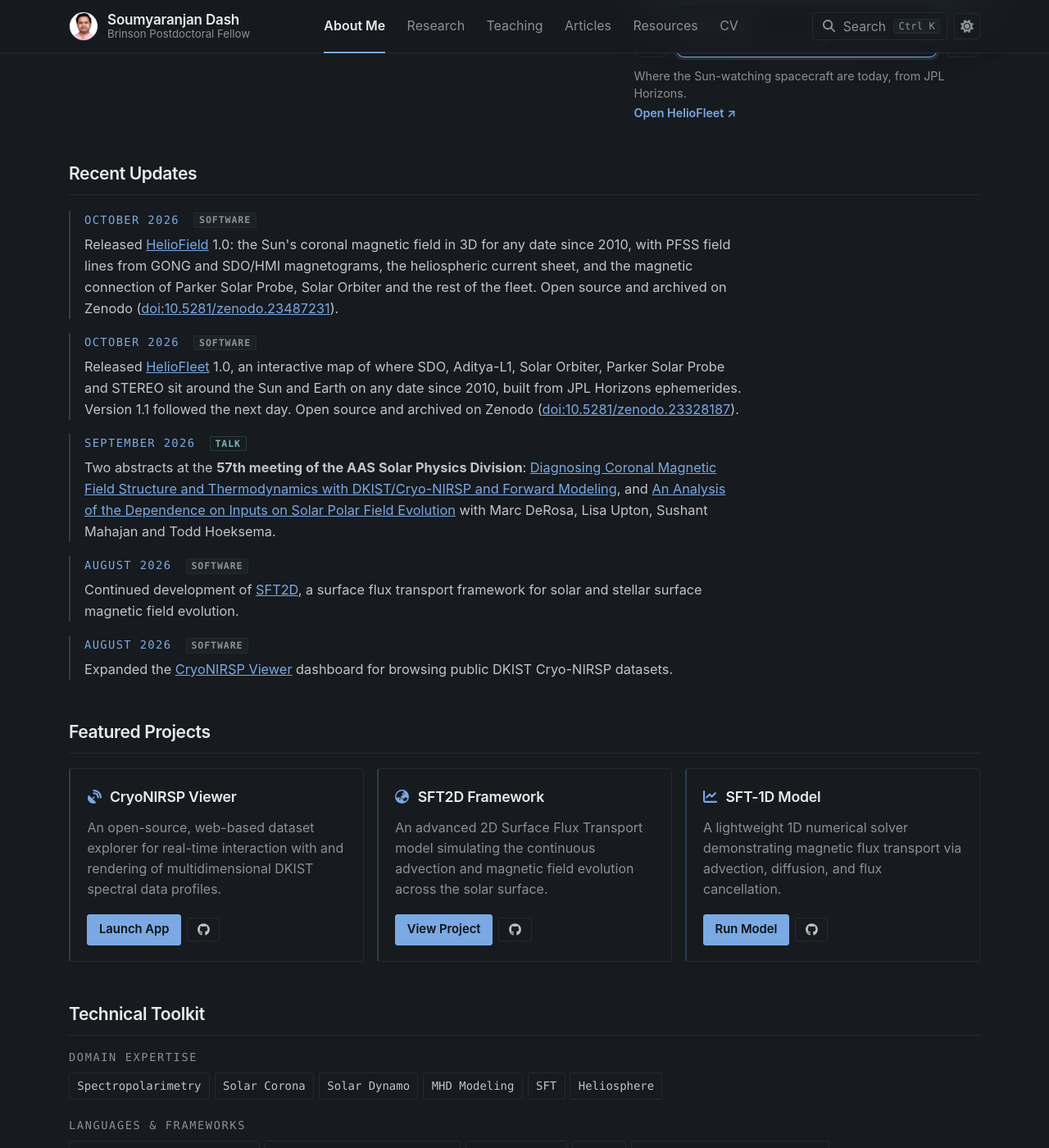
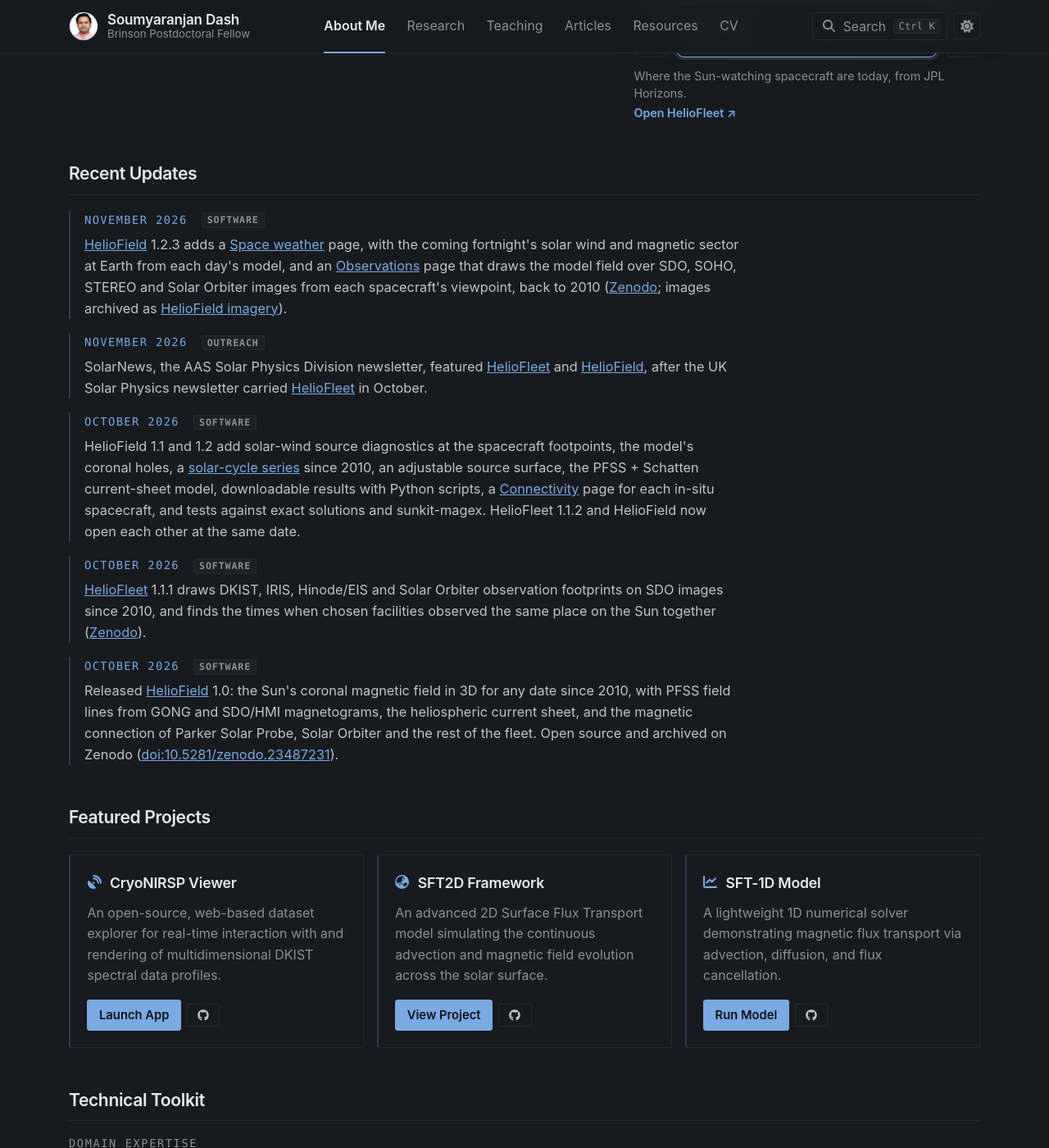
Before and after one commit to sr-dash/sr-dash.github.io, a Jekyll site: the page built from index.html, in a window 1280 px wide and 1400 px high, scrolled down 659 px. Shown: the whole window at 82% size. Built offline with Jekyll 4.4.1, drawn with Linux system fonts in a browser that asks for light colours.

Commit message:
Updates: HelioField 1.1-1.2.3, HelioFleet 1.1, newsletter features; PaperManager links to the new repo and DOI

```diff
--- a/_data/news.yml
+++ b/_data/news.yml
@@ -4,13 +4,58 @@
 #   date  "YYYY-MM", or "YYYY-MM-DD" when the day is worth stating. Keep the
 #         quotes: unquoted, YAML reads a full date as a date and a month as
 #         text, and the newest-first sort fails comparing the two.
-#   kind  paper | talk | software | role. Sets the tag beside the date, and is
+#   kind  paper | talk | software | outreach | role. Sets the tag beside the date, and is
 #         how a visitor tells a new paper from a new release at a glance.
 #   body  One sentence. Inline HTML is allowed, so links go here.
 #
 # The seed entries below are all checkable against assets/data/soumya_publications.bib
 # or the linked repositories. Add to the top of the file as things happen; the
 # home page shows the most recent few and the rest stay here as a record.
+
+- date: "2026-11-03"
+  kind: software
+  body: >
+    <a href="https://sr-dash.github.io/heliofield/" target="_blank" rel="noopener">HelioField</a> 1.2.3
+    adds a <a href="https://sr-dash.github.io/heliofield/spaceweather.html" target="_blank" rel="noopener">Space
+    weather</a> page, with the coming fortnight's solar wind and magnetic sector
+    at Earth from each day's model, and an
+    <a href="https://sr-dash.github.io/heliofield/observations.html" target="_blank" rel="noopener">Observations</a>
+    page that draws the model field over SDO, SOHO, STEREO and Solar Orbiter
+    images from each spacecraft's viewpoint, back to 2010
+    (<a href="https://doi.org/10.5281/zenodo.23487231" target="_blank" rel="noopener">Zenodo</a>; images
+    archived as <a href="https://doi.org/10.5281/zenodo.23935774" target="_blank" rel="noopener">HelioField imagery</a>).
+
+- date: "2026-11-01"
+  kind: outreach
+  body: >
+    SolarNews, the AAS Solar Physics Division newsletter, featured
+    <a href="https://solarnews.aas.org/2026/heliofleet-an-interactive-map-of-heliophysics-spacecraft-positions-and-fields-of-view-web/" target="_blank" rel="noopener">HelioFleet</a>
+    and <a href="https://solarnews.aas.org/2026/introducing-heliofield-interactive-3d-exploration-of-the-solar-corona-and-heliosphere/" target="_blank" rel="noopener">HelioField</a>,
+    after the UK Solar Physics newsletter carried
+    <a href="https://uksolphys.org/education-and-public-outreach/heliofleet-an-interactive-map-of-heliophysics-spacecraft-positions-and-fields-of-view-web/" target="_blank" rel="noopener">HelioFleet</a>
+    in October.
+
+- date: "2026-10-30"
+  kind: software
+  body: >
+    HelioField 1.1 and 1.2 add solar-wind source diagnostics at the spacecraft
+    footpoints, the model's coronal holes, a
+    <a href="https://sr-dash.github.io/heliofield/series.html" target="_blank" rel="noopener">solar-cycle
+    series</a> since 2010, an adjustable source surface, the PFSS + Schatten
+    current-sheet model, downloadable results with Python scripts, a
+    <a href="https://sr-dash.github.io/heliofield/connect.html" target="_blank" rel="noopener">Connectivity</a>
+    page for each in-situ spacecraft, and tests against exact solutions and
+    sunkit-magex. HelioFleet 1.1.2 and HelioField now open each other at the
+    same date.
+
+- date: "2026-10-29"
+  kind: software
+  body: >
+    <a href="https://sr-dash.github.io/heliofleet/" target="_blank" rel="noopener">HelioFleet</a> 1.1.1
+    draws DKIST, IRIS, Hinode/EIS and Solar Orbiter observation footprints on
+    SDO images since 2010, and finds the times when chosen facilities observed
+    the same place on the Sun together
+    (<a href="https://doi.org/10.5281/zenodo.23328187" target="_blank" rel="noopener">Zenodo</a>).
 
 - date: "2026-10-20"
   kind: software
```
Also changed, not shown: _data/projects.yml (+6 -7 lines).
